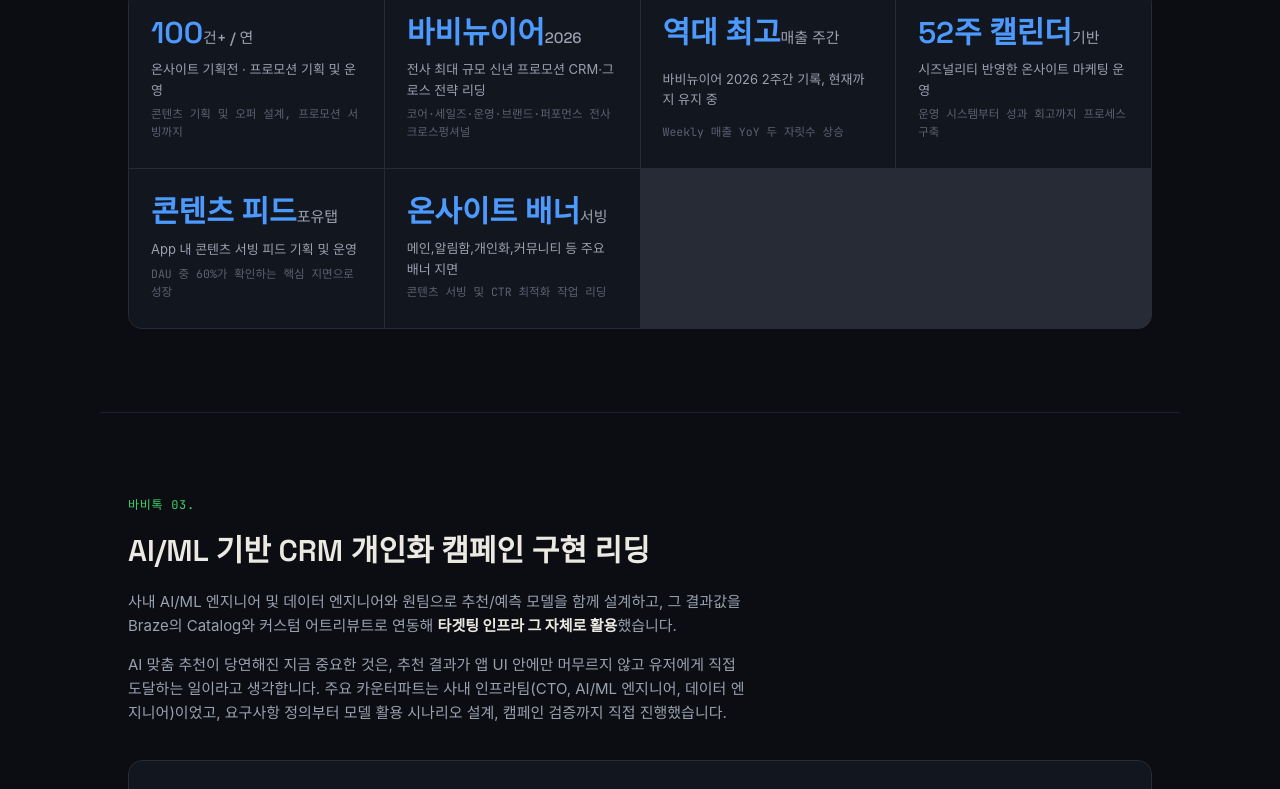
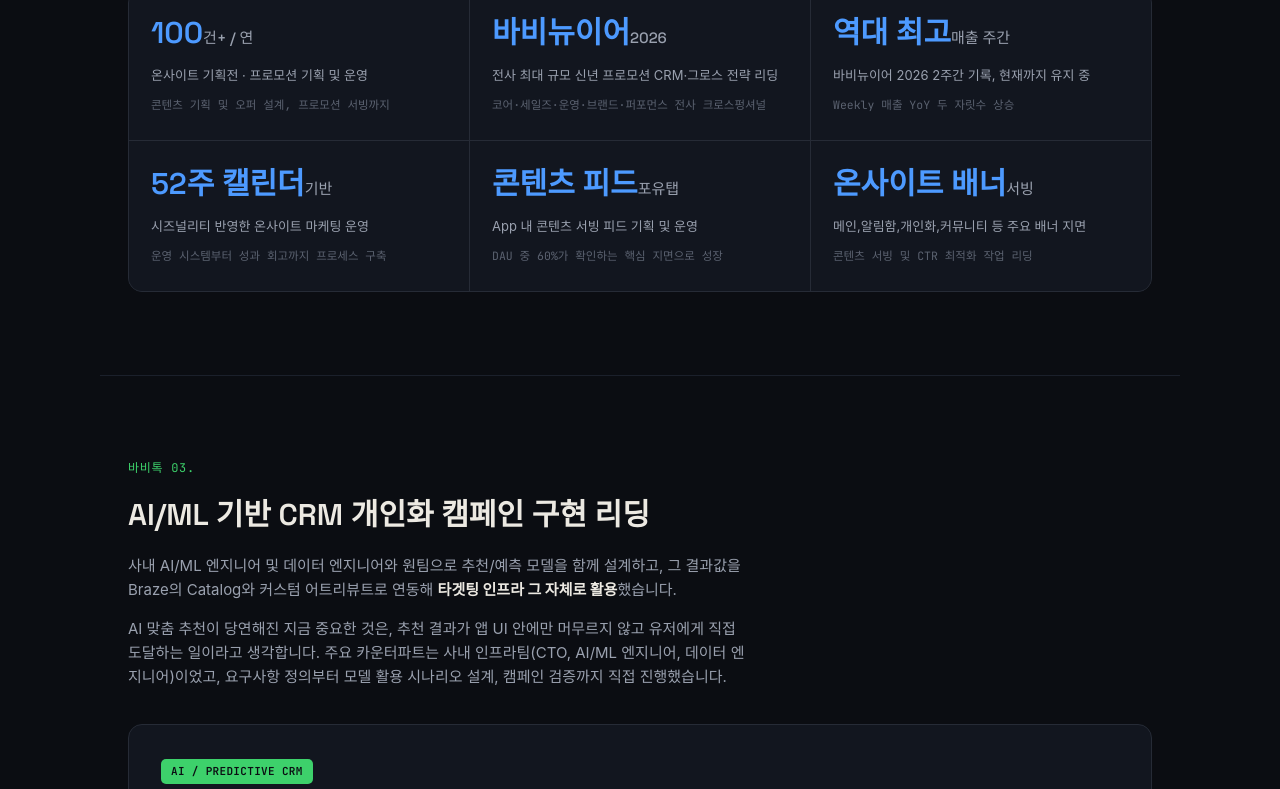
Before and after one commit to chanhuipark94-cmyk/portfolio_crm_global, a plain HTML site: page index.html in a window 1280 px wide. Shown: the part 3870-4659 px from the top of the page. Drawn offline with Linux system fonts and the light colour scheme.

Commit message:
Add files via upload

```diff
--- a/index.html
+++ b/index.html
@@ -153,6 +153,10 @@
   .kpi .ctx{font-size:11.5px;color:var(--ink-faint);margin-top:4px;font-family:'JetBrains Mono',monospace;}
   @media (max-width:860px){.kpi-grid{grid-template-columns:repeat(2,1fr);}}
   @media (max-width:520px){.kpi-grid{grid-template-columns:1fr;}}
+  /* 온사이트 섹션(바비톡 02)만 3열 그리드로 표시 — 카드 6개가 3x2로 빈칸 없이 채워짐 */
+  #onsite .kpi-grid{grid-template-columns:repeat(3,1fr);}
+  @media (max-width:860px){#onsite .kpi-grid{grid-template-columns:repeat(2,1fr);}}
+  @media (max-width:520px){#onsite .kpi-grid{grid-template-columns:1fr;}}
 
   /* ---------- Case studies ---------- */
   .case{
```
